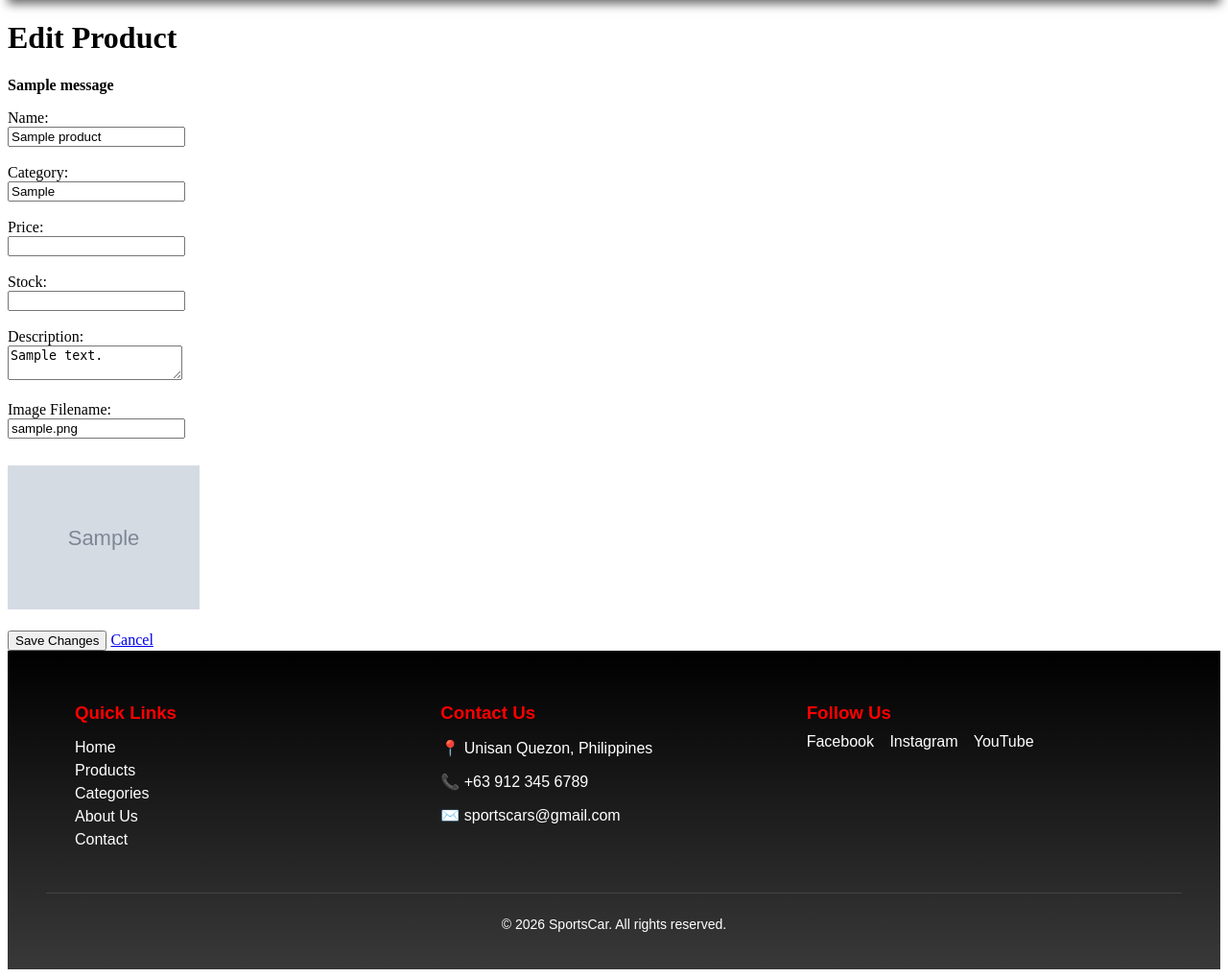
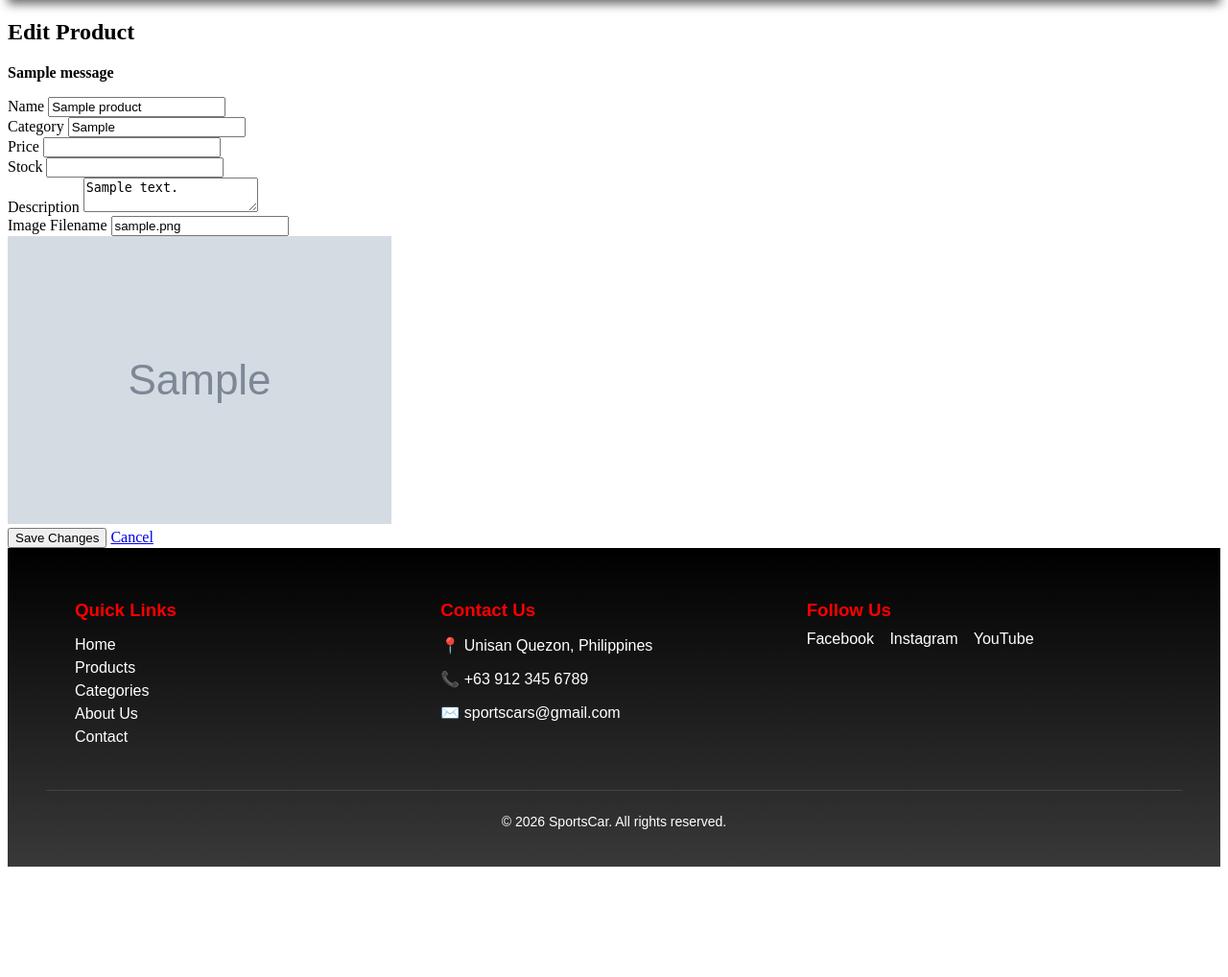
Before and after one commit to jisadejuan/sportscar_webshop, a Flask app: page /admin/edit/1 in a window 1280 px wide. Shown: the part 93-1111 px from the top of the page at 96% size. After the commit the page ends 996 px from the top, so only its background shows below. Run offline with Flask 3, Linux system fonts and the light colour scheme; tables that the repository leaves empty hold one stand-in row (values such as "Sample post"); grey boxes marked "Sample" are stand-in pictures; one stand-in notice (Sample message) is shown.

Commit message:
Update edit.html

```diff
--- a/app/templates/admin/edit.html
+++ b/app/templates/admin/edit.html
@@ -1,43 +1,59 @@
 {% extends 'base.html' %}
 {% block content %}
 
-
-<body>
-  <h1>Edit Product</h1>
+<section id="edit-product-section" class="edit-product-container">
+  <h1 class="edit-product-title">Edit Product</h1>
 
   {% with messages = get_flashed_messages(with_categories=true) %}
     {% if messages %}
-      {% for category, message in messages %}
-        <p class="{{ category }}"><strong>{{ message }}</strong></p>
-      {% endfor %}
+      <div class="edit-product-messages">
+        {% for category, message in messages %}
+          <p class="edit-product-message edit-product-{{ category }}"><strong>{{ message }}</strong></p>
+        {% endfor %}
+      </div>
     {% endif %}
   {% endwith %}
 
-  <form method="POST" action="{{ url_for('product.edit_product', product_id=product.id) }}">
-    <label>Name:</label><br>
-    <input type="text" name="name" value="{{ product.name }}" required><br><br>
+  <form id="edit-product-form" class="edit-product-form" method="POST" action="{{ url_for('product.edit_product', product_id=product.id) }}">
+    <div class="edit-product-group">
+      <label for="edit-name">Name</label>
+      <input type="text" id="edit-name" name="name" value="{{ product.name }}" required>
+    </div>
 
-    <label>Category:</label><br>
-    <input type="text" name="category" value="{{ product.category }}" required><br><br>
+    <div class="edit-product-group">
+      <label for="edit-category">Category</label>
+      <input type="text" id="edit-category" name="category" value="{{ product.category }}" required>
+    </div>
 
-    <label>Price:</label><br>
-    <input type="number" step="0.01" name="price" value="{{ product.price }}" required><br><br>
+    <div class="edit-product-group">
+      <label for="edit-price">Price</label>
+      <input type="number" id="edit-price" name="price" step="0.01" value="{{ product.price }}" required>
+    </div>
 
-    <label>Stock:</label><br>
-    <input type="number" name="stock" value="{{ product.stock }}" required><br><br>
+    <div class="edit-product-group">
+      <label for="edit-stock">Stock</label>
+      <input type="number" id="edit-stock" name="stock" value="{{ product.stock }}" required>
+    </div>
 
-    <label>Description:</label><br>
-    <textarea name="description">{{ product.description }}</textarea><br><br>
+    <div class="edit-product-group">
+      <label for="edit-description">Description</label>
+      <textarea id="edit-description" name="description">{{ product.description }}</textarea>
+    </div>
 
-    <label>Image Filename:</label><br>
-    <input type="text" name="image" value="{{ product.image }}"><br><br>
+    <div class="edit-product-group">
+      <label for="edit-image">Image Filename</label>
+      <input type="text" id="edit-image" name="image" value="{{ product.image }}">
+    </div>
 
-    <img src="{{ url_for('static', filename='images/' ~ product.image) }}"
-         alt="{{ product.name }}" style="max-width:200px; margin-top:10px;"><br><br>
+    <div class="edit-product-preview">
+      <img src="{{ url_for('static', filename='images/' ~ product.image) }}" alt="{{ product.name }}">
+    </div>
 
-    <button type="submit">Save Changes</button>
-    <a href="{{ url_for('product.admin_dashboard') }}">Cancel</a>
+    <div class="edit-product-actions">
+      <button type="submit" class="edit-btn-save">Save Changes</button>
+      <a href="{{ url_for('product.admin_dashboard') }}" class="edit-btn-cancel">Cancel</a>
+    </div>
   </form>
-</body>
+</section>
 
 {% endblock %}
```
